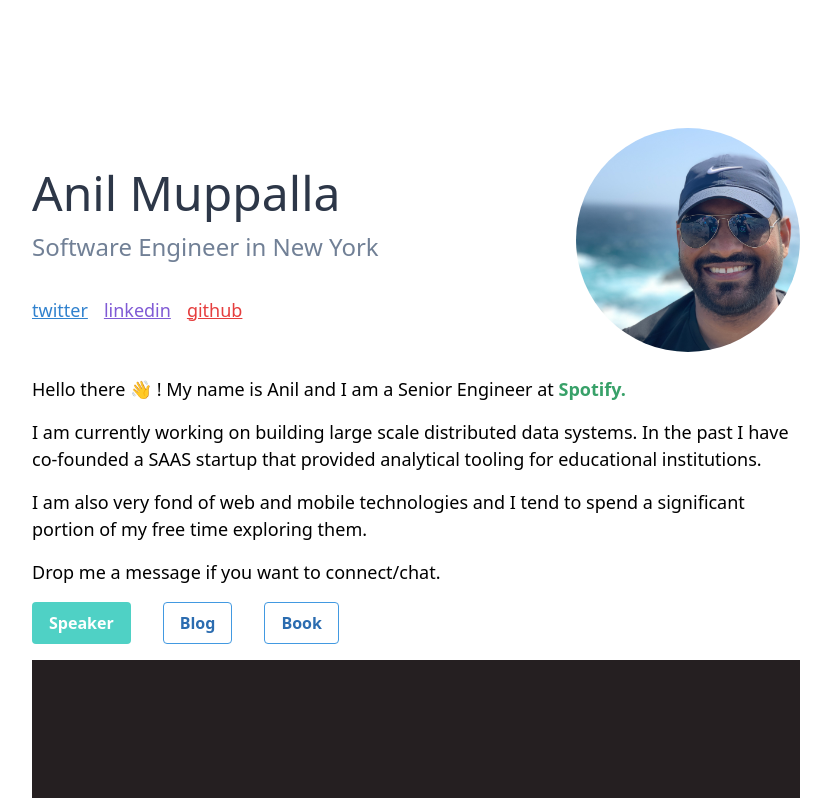
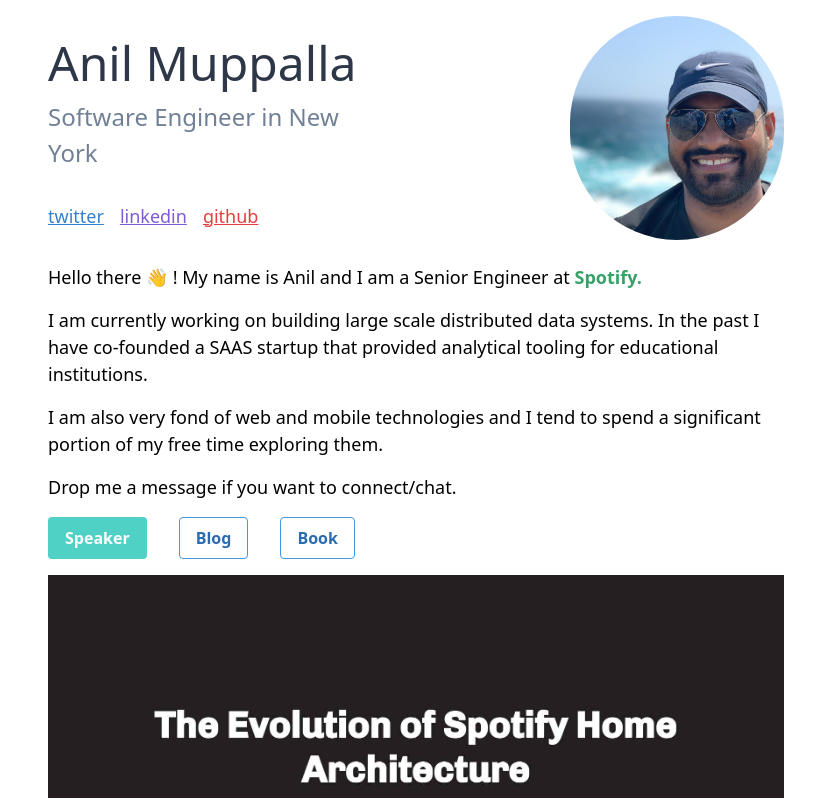
Before and after one commit to anilmuppalla/web, a Next.js app: page / in a window 1280 px wide. Shown: the top 798 px of the page, without its empty margins (224-1055 px from the left). Built offline with nearby package versions, Linux system fonts and the light colour scheme.

Commit message:
update tags

```diff
--- a/pages/index.js
+++ b/pages/index.js
@@ -1,11 +1,18 @@
-import React, { useState, useEffect } from "react";
+import React, { useState } from "react";
+import Head from "next/head";
 
 function Home(props) {
   const [showPage, setPage] = useState(props.showPage);
 
   return (
-    <div className="mx-auto max-w-screen-md">
-      <div className="flex mt-32 space-x-48 justify-between items-center">
+    <div>
+      <Head>
+        <title>Anil Muppalla</title>
+        <meta name="Description" content="Personal Blog"></meta>
+        <meta property="og:title" content="Anil Muppalla's webpage" key="title" />
+      </Head>
+      <div className="p-4 mx-auto max-w-screen-md">
+        <div className="flex space-x-48 justify-between items-center">
           <div>
             <h1 className="font-mono text-5xl text-gray-800">Anil Muppalla</h1>
             <h1 className="font-mono text-2xl text-gray-600">
@@ -57,14 +64,16 @@
             </p>
             <p className="mt-4">
               I am currently working on building large scale distributed data
-            systems. In the past I have co-founded a SAAS startup that provided
-            analytical tooling for educational institutions.
+              systems. In the past I have co-founded a SAAS startup that
+              provided analytical tooling for educational institutions.
             </p>
             <p className="mt-4">
               I am also very fond of web and mobile technologies and I tend to
               spend a significant portion of my free time exploring them.
             </p>
-          <p className="mt-4">Drop me a message if you want to connect/chat.</p>
+            <p className="mt-4">
+              Drop me a message if you want to connect/chat.
+            </p>
           </div>
         </div>
         <div className="mt-4 space-x-8">
@@ -129,6 +138,7 @@
           </div>
         </div>
       </div>
+    </div>
   );
 }
 
```
Lines whose indentation alone changed are shown as unchanged.
